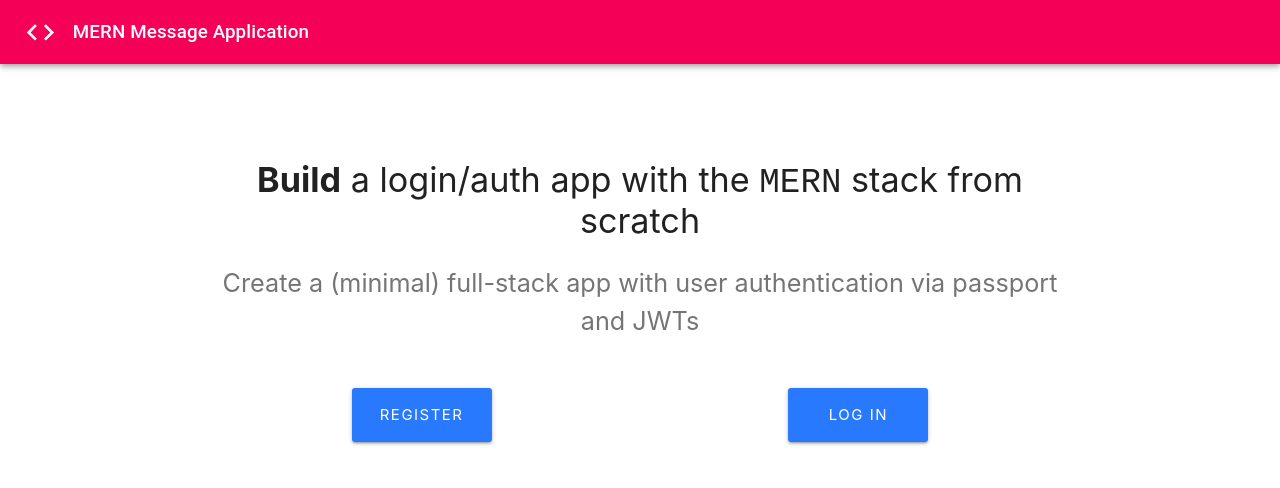
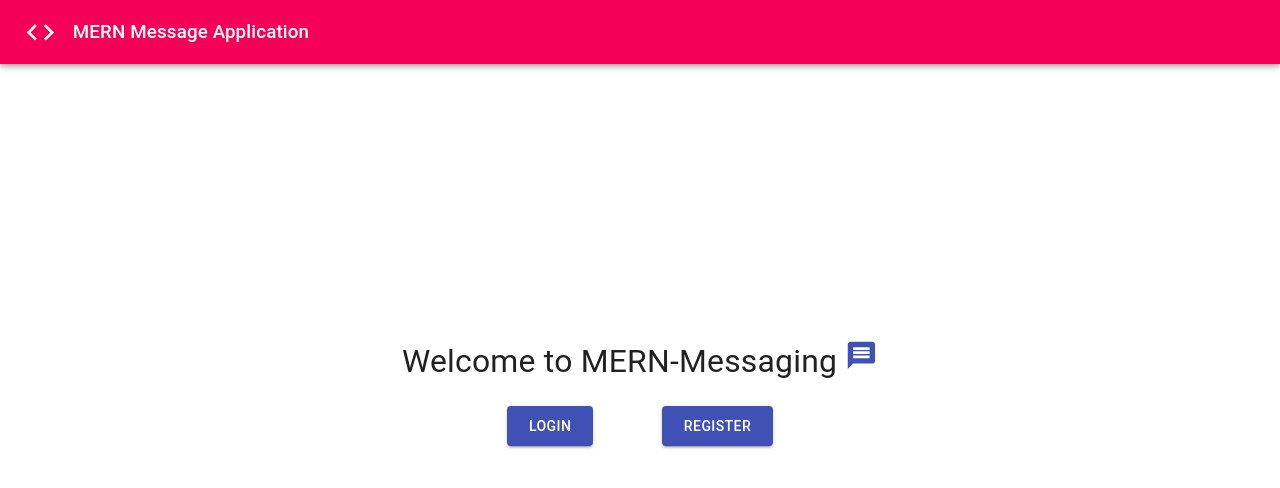
Before and after one commit to ryanhines98/MERN-Message-App, a React (Create React App) app in the folder client/: page / in a window 1280 px wide. Shown: the top 488 px of the page. Built offline with nearby package versions, Linux system fonts and the light colour scheme.

Commit message:
recreated landing page with Material UI

```diff
--- a/client/src/components/layout/Landing.js
+++ b/client/src/components/layout/Landing.js
@@ -1,58 +1,127 @@
 import React, { Component } from "react";
 import { Link } from "react-router-dom";
 
-class Landing extends Component {
-  render() {
-    return (
-      <div style={{ height: "75vh" }} className="container valign-wrapper">
-        <div className="row">
-          <div className="col s12 center-align">
+import {
+  Container,
+  Grid,
+  Paper,
+  Typography,
+  Button
+} from '@material-ui/core'
+import { makeStyles } from '@material-ui/core/styles';
+import MessageIcon from '@material-ui/icons/Message';
 
-            <h4>
-              <b>Build</b> a login/auth app with the{" "}
-              <span style={{ fontFamily: "monospace" }}>MERN</span> stack from
-              scratch
-            </h4>
+const useStyles = makeStyles((theme) => ({
+    paper: {
+        padding: '1rem 7rem',
+        display: 'flex',
+        justifyContent: 'center',
+        marginTop: 10
+    },
+    buttons: {
+      display: 'flex',
+      justifyContent: 'space-between',
+      width: '100%'
+    },
+    button: {
 
-            <p className="flow-text grey-text text-darken-1">
-              Create a (minimal) full-stack app with user authentication via
-              passport and JWTs
-            </p>
+    }
+}));
 
-            <br />
+function Landing() {
+  const classes = useStyles();
 
-            <div className="col s6">
-              <Link
-                to="/register"
-                style={{
-                  width: "140px",
-                  borderRadius: "3px",
-                  letterSpacing: "1.5px"
-                }}
-                className="btn btn-large waves-effect waves-light hoverable blue accent-3"
-              >
-                Register
-              </Link>
+  return (
+      // <div style={{ height: "75vh" }} className="container valign-wrapper">
+      //   <div className="row">
+      //     <div className="col s12 center-align">
+
+      //       <h4>
+      //         <b>Build</b> a login/auth app with the{" "}
+      //         <span style={{ fontFamily: "monospace" }}>MERN</span> stack from
+      //         scratch
+      //       </h4>
+
+      //       <p className="flow-text grey-text text-darken-1">
+      //         Create a (minimal) full-stack app with user authentication via
+      //         passport and JWTs
+      //       </p>
+
+      //       <br />
+
+      //       <div className="col s6">
+      //         <Link
+      //           to="/register"
+      //           style={{
+      //             width: "140px",
+      //             borderRadius: "3px",
+      //             letterSpacing: "1.5px"
+      //           }}
+      //           className="btn btn-large waves-effect waves-light hoverable blue accent-3"
+      //         >
+      //           Register
+      //         </Link>
+      //       </div>
+
+      //       <div className="col s6">
+      //         <Link
+      //           to="/login"
+      //           style={{
+      //             width: "140px",
+      //             borderRadius: "3px",
+      //             letterSpacing: "1.5px"
+      //           }}
+      //           className="btn btn-large waves-effect waves-light hoverable blue accent-3"
+      //         >
+      //           Log In
+      //         </Link>
+      //       </div>
+
+      //     </div>
+      //   </div>
+      // </div>
+
+    <Container maxWidth='md'>
+      <Grid
+        container
+        spacing={0}
+        direction="column"
+        alignItems="center"
+        justify="center"
+        style={{minHeight: '100vh'}}
+      >
+        <Grid item xs={12}>
+          <Typography variant='h4'>
+            Welcome to MERN-Messaging <MessageIcon fontSize='large' color='primary' />
+          </Typography>
+
+          <div className={classes.paper}>
+            <div className={classes.buttons}>
+                <Button
+                  className={classes.button}
+                  variant='contained'
+                  href='/login'
+                  color= 'primary'
+                  size='large'
+                >
+                  Login
+                </Button>
+
+                <Button
+                  className={classes.button}
+                  variant='contained'
+                  href='/register'
+                  color= 'primary'
+                  size='large'
+                >
+                  Register
+                </Button>
             </div>
+          </div>
+        </Grid>
+      </Grid>
+    </Container>
 
-            <div className="col s6">
-              <Link
-                to="/login"
-                style={{
-                  width: "140px",
-                  borderRadius: "3px",
-                  letterSpacing: "1.5px"
-                }}
-                className="btn btn-large waves-effect waves-light hoverable blue accent-3"
-              >
-                Log In
-              </Link>
-            </div>
-
-          </div>
-        </div>
-      </div>
-    )
-  }
+  );
 }
 export default Landing;
```
Also changed, not shown: 1 other file (tests, documents, lock files or other folders).
